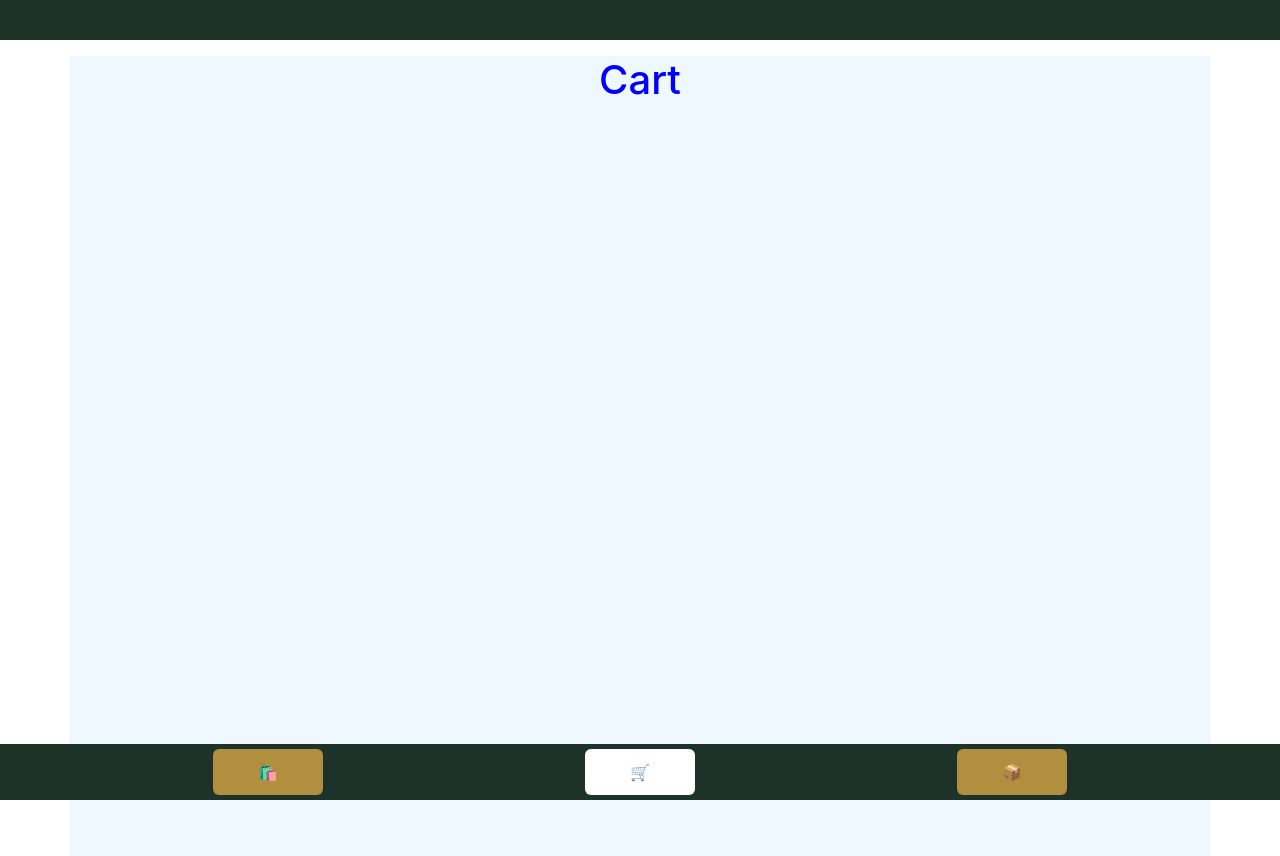
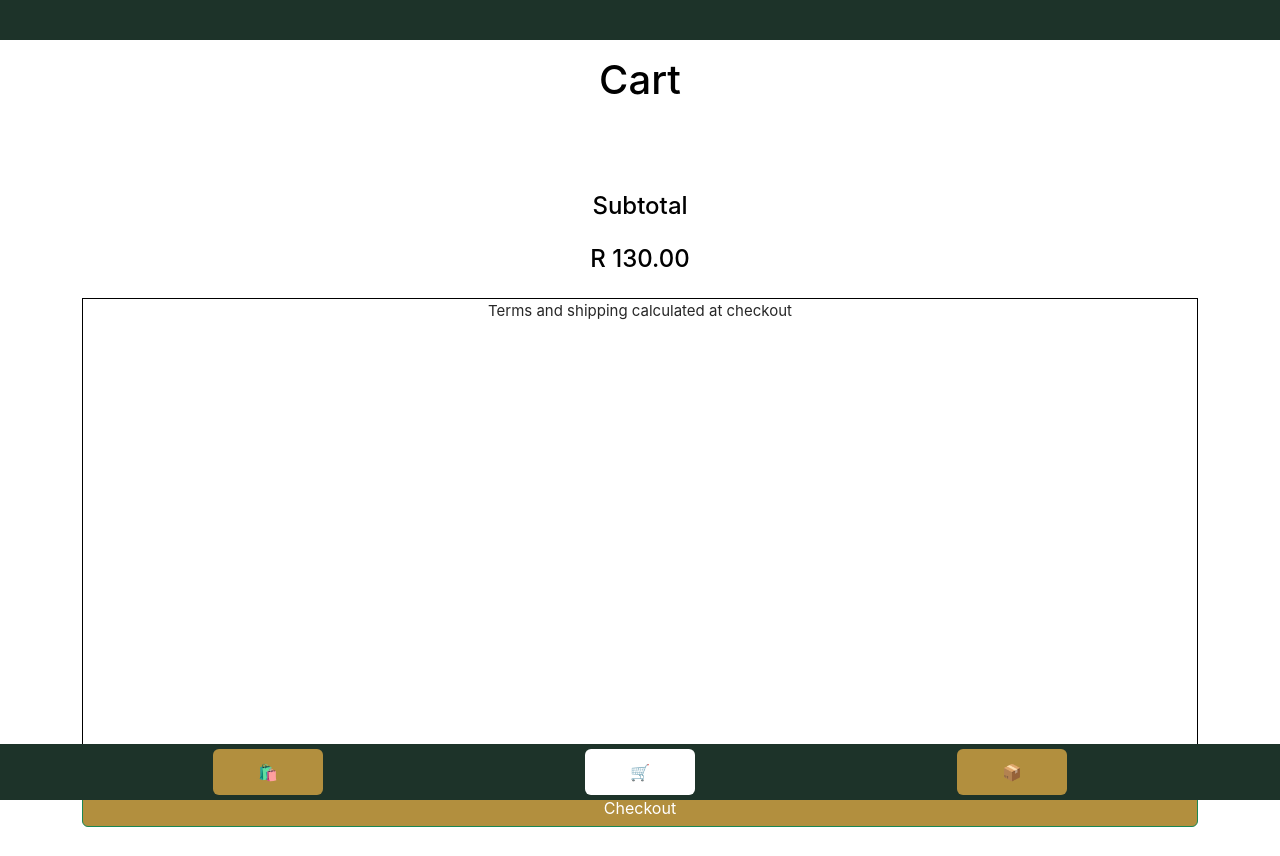
Before and after one commit to dvanhout89/plantdude-shop, a Vue app: page /cart in a window 1280 px wide. After the commit the page ends 827 px from the top, so only its background shows below. Built offline with nearby package versions, Linux system fonts and the light colour scheme.

Commit message:
subtotal div

```diff
--- a/src/views/CartView.vue
+++ b/src/views/CartView.vue
@@ -1,12 +1,50 @@
 <template>
-
     <div class="container cart">
         <h1 class="view-title">Cart</h1>
-
+        <!-- Remove for Lucien's stuff -->
+        <div id="product-card">
+        </div>
+        <div class="subtotal">
+            <div class="mb-4">
+                <h4>Subtotal</h4>
+            </div>
+            <div class="mb-4">
+                <h4>R 130.00</h4>
+            </div>
+            <div>
+                <p>Terms and shipping calculated at checkout</p>
+            </div>
+            <button class="btn btn-success">Checkout</button>
+        </div>
     </div>
 </template>
 
 <style>
+    .container{
+        text-align: center;
+        color: black;
+    }
+    h1{
+        color: black;
+    }
+    .subtotal > h4,p{
+        color: rgb(39, 39, 39);
+        /* text-align: center; */
+        height: 475px;
+    }
+    .subtotal > button{
+        width: 100%;
+        background-color: #B28F3E;
+    }
+    .subtotal > div > p{
+        border: 1px solid black;
+    }
+    #product-card{
+        height: 10vh;
+    }
+</style>
+
+<!-- <style>
 .cart {
     min-height: 100vh;
     display: flex;
@@ -14,9 +52,30 @@
     text-align: center;
     justify-content: center;
 }
+
 .view-title {
     color: blue;
     text-align: center;
     justify-content: center;
 }
-  </style>
+
+.btncheckout {
+    background-color: #B28F3E;
+    color: white;
+    width: 20%;
+    border: #B28F3E;
+    border-radius: 2px;
+}
+
+.subtotal {
+    margin-top: 40px
+}
+
+h4 {
+    color: black;
+}
+
+p {
+    color: black
+}
+</style>  -->
```
Lines whose indentation alone changed are shown as unchanged.
